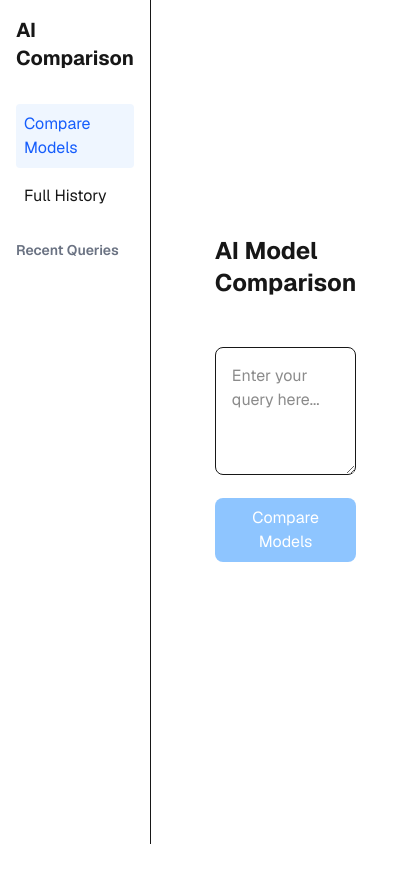
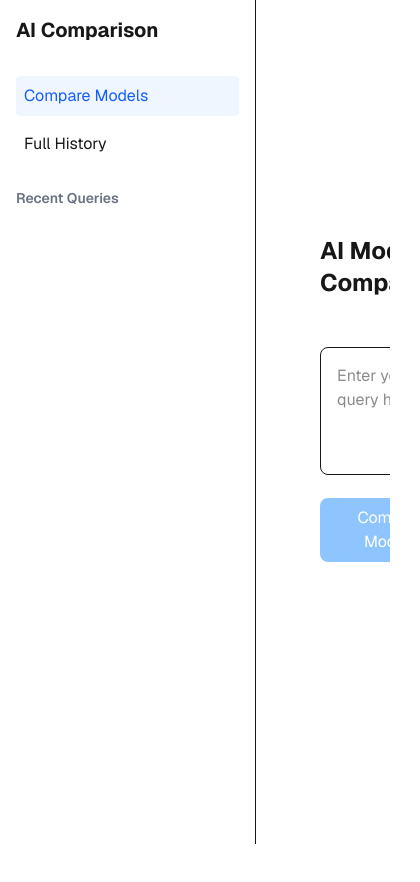
Before and after one commit to artynuts/ai-model-comparison, a Next.js app: page / in a window 390 px wide. Shown: the top 882 px of the page, 420 px wide, since content can reach past the window. Built offline with nearby package versions, Linux system fonts and the light colour scheme.

Commit message:
Improve layout and scrolling behavior for Sidebar and main content
- Add sticky positioning and overflow handling to Sidebar
- Ensure full screen height and proper scrolling for main content
- Enhance responsive layout with flex and width adjustments

```diff
--- a/app/components/Sidebar.tsx
+++ b/app/components/Sidebar.tsx
@@ -19,12 +19,12 @@ export default function Sidebar() {
   const pathname = usePathname();
 
   return (
-    <div className="w-64 h-screen border-r p-4 flex flex-col">
+    <div className="sticky top-0 h-screen overflow-y-auto border-r p-4 flex flex-col">
       <div className="mb-8">
         <h1 className="text-xl font-bold">AI Comparison</h1>
       </div>
 
-      <nav className="flex-1">
+      <nav className="flex-1 overflow-y-auto">
         <Link
           href="/"
           className={`block mb-2 p-2 rounded ${
--- a/app/layout.tsx
+++ b/app/layout.tsx
@@ -18,9 +18,11 @@ export default function RootLayout({
     <html lang="en">
       <body className={GeistSans.className}>
         <HistoryProvider>
-          <div className="flex">
-            <Sidebar />
-            <main className="flex-1 min-h-screen p-8">{children}</main>
+          <div className="flex min-h-screen">
+            <div className="w-64 flex-shrink-0">
+              <Sidebar />
+            </div>
+            <main className="flex-1 p-8 overflow-y-auto">{children}</main>
           </div>
         </HistoryProvider>
       </body>
```
